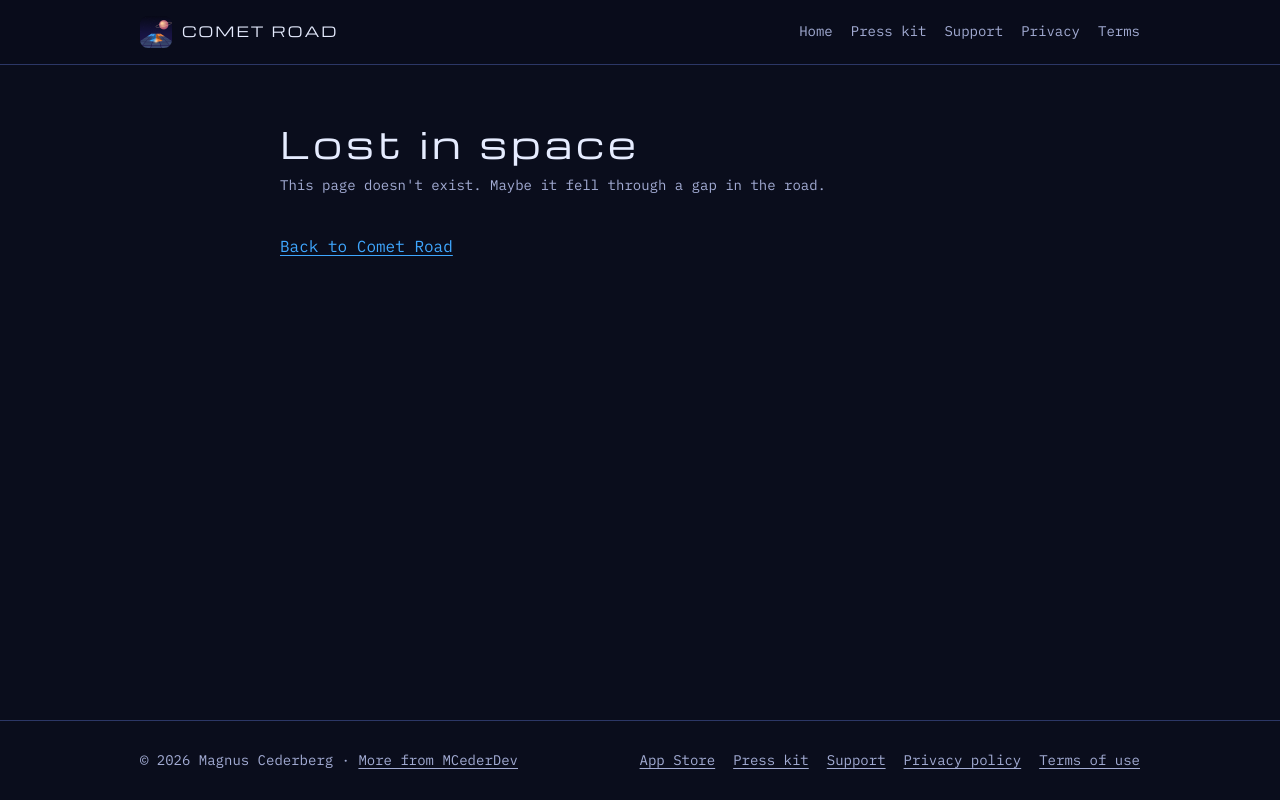
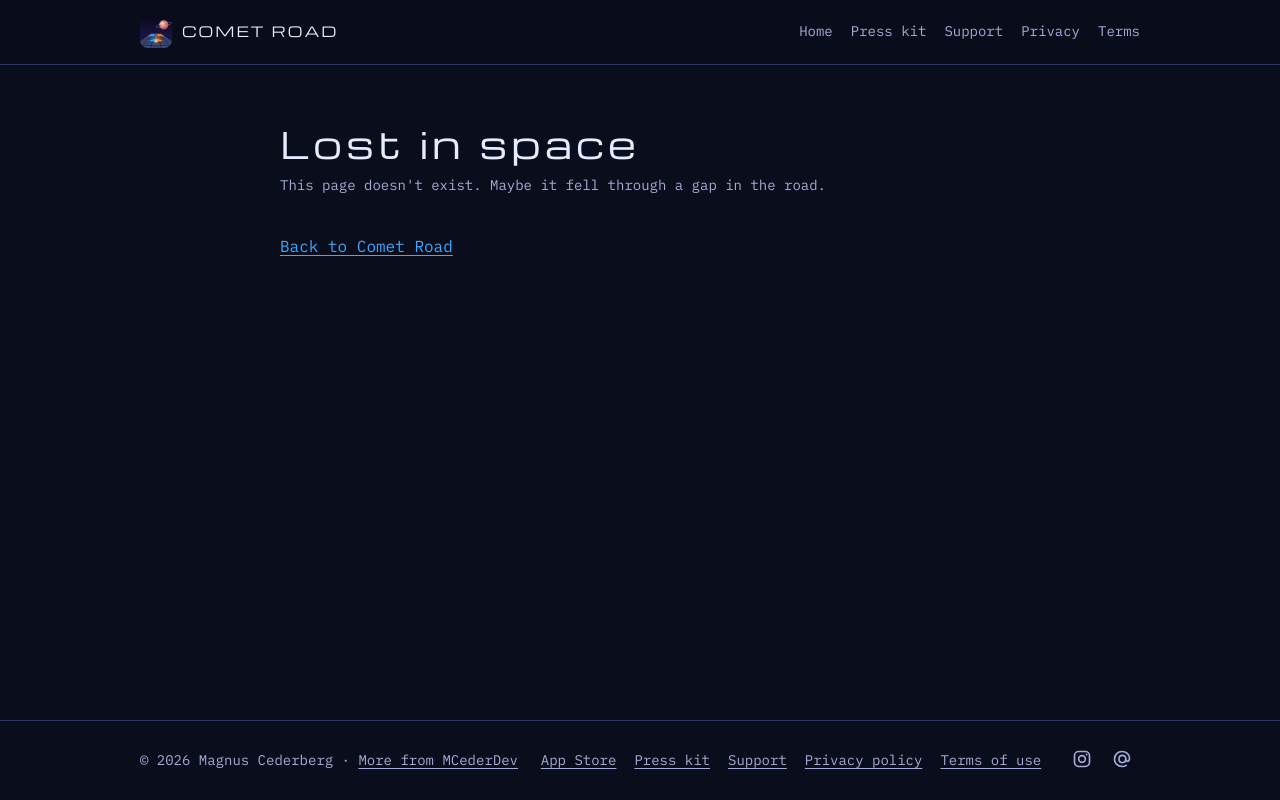
Before and after one commit to mcederdev/comet-road, a plain HTML site: page 404.html in a window 1280 px wide. Drawn offline with Linux system fonts and the light colour scheme.

Commit message:
Add Instagram and Threads links to the footer (#19)
* Use mcederdev@gmail.com and the MCEDERDEV name

Co-Authored-By: Claude Opus 5.5 <noreply@anthropic.com>
Claude-Session: https://claude.ai/code/session_01StYdwxDKkX22nqadDHZvpZ

* Use MCederDev in copyright footers

Co-Authored-By: Claude Opus 5.5 <noreply@anthropic.com>
Claude-Session: https://claude.ai/code/session_01StYdwxDKkX22nqadDHZvpZ

* Keep Magnus Cederberg as copyright holder

Co-Authored-By: Claude Opus 5.5 <noreply@anthropic.com>
Claude-Session: https://claude.ai/code/session_01StYdwxDKkX22nqadDHZvpZ

* Add social media links

Co-Authored-By: Claude Opus 5.5 <noreply@anthropic.com>
Claude-Session: https://claude.ai/code/session_01StYdwxDKkX22nqadDHZvpZ

---------

Co-authored-by: Claude <noreply@anthropic.com>

```diff
--- a/404.html
+++ b/404.html
@@ -43,6 +43,10 @@
       <a href="/comet-road/privacy.html">Privacy policy</a>
       <a href="/comet-road/terms.html">Terms of use</a>
     </nav>
+    <div class="social">
+      <a href="https://www.instagram.com/cometroadgame/" aria-label="Comet Road on Instagram (@cometroadgame)" title="Instagram @cometroadgame"><svg viewBox="0 0 24 24" width="20" height="20" fill="none" stroke="currentColor" stroke-width="2" aria-hidden="true"><rect x="3" y="3" width="18" height="18" rx="5"/><circle cx="12" cy="12" r="4"/><circle cx="17.5" cy="6.5" r="1.2" fill="currentColor" stroke="none"/></svg></a>
+      <a href="https://www.threads.net/@cometroadgame" aria-label="Comet Road on Threads (@cometroadgame)" title="Threads @cometroadgame"><svg viewBox="0 0 24 24" width="20" height="20" fill="none" stroke="currentColor" stroke-width="2" stroke-linecap="round" aria-hidden="true"><path d="M16.5 11.5c0-2.6-1.8-3.9-4.1-3.9-2.4 0-4 1.7-4 4.4s1.6 4.4 4 4.4c2.3 0 4.1-1.5 4.1-4.4v-1.2c0 5.6 4.5 5.1 4.5 0C21 6.1 17 3 12 3S3 6.6 3 12s4 9 9 9c2 0 3.7-.5 5-1.4"/></svg></a>
+    </div>
   </div>
 </footer>
 </body>
--- a/assets/site.css
+++ b/assets/site.css
@@ -111,6 +111,9 @@ details p{margin:10px 0 0}
 .foot .wrap{display:flex;gap:16px;justify-content:space-between;flex-wrap:wrap}
 .foot nav{display:flex;gap:18px;flex-wrap:wrap}
 .foot a{color:var(--muted)}
+.foot .social{display:flex;gap:4px;margin:-8px 0}
+.foot .social a{display:grid;place-items:center;width:36px;height:36px;border-radius:10px}
+.foot .social a:hover,.foot .social a:focus-visible{color:var(--ink,#fff);background:rgba(255,255,255,.08)}
 
 @media (max-width:760px){
   .hero .wrap{grid-template-columns:1fr;padding-top:40px;padding-bottom:150px;gap:28px}
```
Also changed, not shown: index.html (+4 -0 lines), presskit.html (+4 -0 lines), privacy.html (+4 -0 lines), support.html (+4 -0 lines), terms.html (+4 -0 lines).
